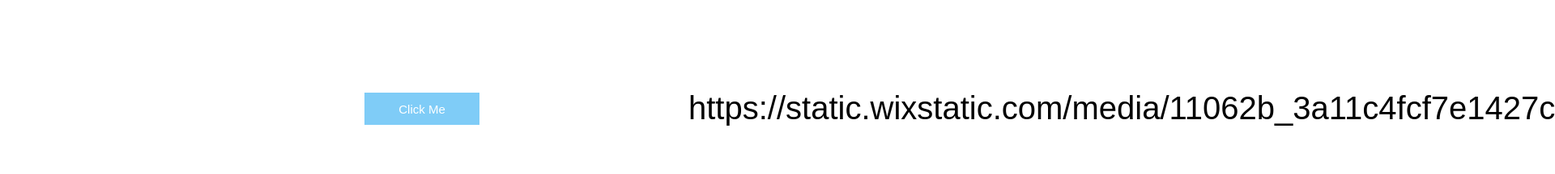
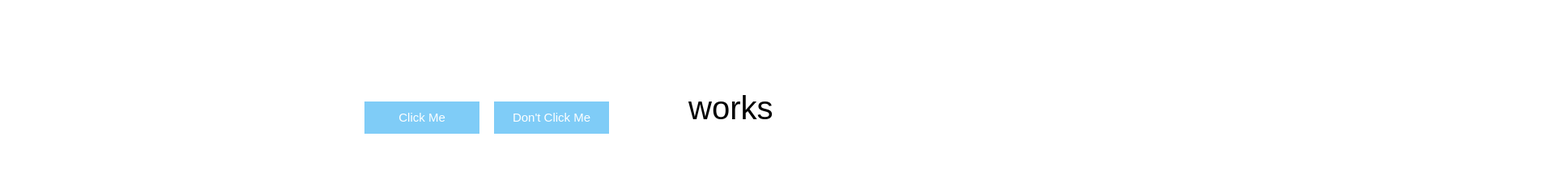
Before and after one commit to bitamar/wix-viewer-demo, a React (Create React App) app: page / in a window 1280 px wide. Shown: the top 216 px of the page at 81% size, 1920 px wide, since content can reach past the window. Built offline with nearby package versions, Linux system fonts and the light colour scheme; grey boxes are pictures that could not be loaded.

Commit message:
Restructering

```diff
--- a/public/index.html
+++ b/public/index.html
@@ -3,6 +3,8 @@
   <head>
     <meta charset="utf-8" />
     <title>React Viewer</title>
+    <link rel="preload" href="siteStructure.json" as="object">
+    <link rel="preload" href="worker.js" as="worker">
   </head>
   <body>
     <div id="root"></div>
--- a/public/siteStructure.json
+++ b/public/siteStructure.json
@@ -8,6 +8,20 @@
     },
     "layout": {
       "x": 450,
+      "y": 115,
+      "width": 142,
+      "height": 40
+    }
+  },
+  {
+    "id": "22",
+    "type": "Button",
+    "customId": "button2",
+    "data": {
+      "text": "Don't Click Me"
+    },
+    "layout": {
+      "x": 610,
       "y": 115,
       "width": 142,
       "height": 40
--- a/public/worker.js
+++ b/public/worker.js
@@ -1,60 +1,62 @@
 /* eslint-disable no-console */
-console.log("worker.js");
+
 // structureMap keeps track of everything $w need to return from getters.
-let structureMap = new Map();
+let itemsMap = new Map();
 const callbacks = [];
 
 // eslint-disable-next-line @typescript-eslint/no-unused-vars
 function $w(selector) {
   const elementId = selector.substring(1);
 
-  const structure = structureMap.get(elementId);
+  const item = itemsMap.get(elementId);
 
+  // noinspection JSUnusedGlobalSymbols
   return {
     set text(text) {
-      structure.text = text;
+      item.data.text = text;
       postMessage({ command: "setText", selector, value: text });
     },
 
     get text() {
-      return structure ? structure.text : undefined;
+      return item ? item.data.text : undefined;
     },
 
     set src(url) {
-      structure.src = url;
+      item.data.src = url;
       postMessage({ command: "setSrc", selector, value: url });
     },
 
     get src() {
-      return structure ? structure.src : undefined;
+      return item ? item.data.src : undefined;
     },
 
     onClick(callback) {
-      const callbackKey = callbacks.length;
+      const callbackId = callbacks.length;
       callbacks.push(callback);
-      postMessage({ command: "setOnClick", selector, value: callbackKey });
+      console.log("added callback #", callbackId);
+      postMessage({ command: "setOnClick", selector, value: callbackId });
     },
   };
 }
 
 // eslint-disable-next-line no-restricted-globals
-self.onmessage = ({ data }) => {
+self.onmessage = async ({ data }) => {
   console.log("main to userCode", data);
 
   switch (data.command) {
-    case "runCode":
-      fetch(data.url)
+    case "init":
+      itemsMap = data.itemsMap;
+
+      fetch(data.codeUrl)
         .then((response) => response.text())
         // eslint-disable-next-line no-eval
-        .then((response) => eval(response));
+        .then((code) => eval(code))
+        .then(() => postMessage({ command: "userCodeRan" }));
       break;
 
     case "callback":
+      console.log("running worker callback #", data.callbackId);
       callbacks[data.callbackId]();
-      break;
-
-    case "setStructure":
-      structureMap = data.structureMap;
       break;
 
     default:
--- /dev/null
+++ b/src/Renderer.tsx
@@ -0,0 +1,98 @@
+/* eslint-disable no-console */
+
+import React from "react";
+
+type Data = {
+  text?: string;
+  src?: string;
+  onClick?: () => void;
+};
+
+type Layout = {
+  x: number;
+  y: number;
+  width?: number;
+  height?: number;
+};
+
+type Element = "Button" | "Image" | "Text";
+
+export type Item = {
+  id: string;
+  type: Element;
+  customId?: string;
+  data: Data;
+  layout: Layout;
+};
+
+export function itemId({ customId, id }: Item): string {
+  return customId || id;
+}
+
+function wrapperStyle(layout: Layout): React.CSSProperties {
+  return {
+    position: "absolute",
+    top: `${layout.y}px`,
+    left: `${layout.x}px`,
+  };
+}
+
+function elementStyle(layout: Layout): React.CSSProperties {
+  const css: React.CSSProperties = {};
+
+  if (layout.width) css.width = `${layout.width}px`;
+  if (layout.height) css.height = `${layout.height}px`;
+
+  return css;
+}
+
+type Props = {
+  item: Item;
+  style: React.CSSProperties;
+};
+
+// TODO: Set text should only re-run this function (Not image etc.)
+function Button({ item, style }: Props): JSX.Element {
+  console.log("Button");
+
+  const { data } = item;
+
+  return (
+    <button type="button" style={style} onClick={data.onClick}>
+      {data.text}
+    </button>
+  );
+}
+
+function Image({ item, style }: Props): JSX.Element {
+  console.log("Image");
+  const { data } = item;
+  // TODO: Add optional caption below the image.
+  return <img src={data.src} alt="" style={style} />;
+}
+
+function Text({ item }: Props): JSX.Element {
+  console.log("Text");
+  const { data } = item;
+  return <span>{data.text}</span>;
+}
+
+function renderComponent(item: Item): JSX.Element | undefined {
+  const components = { Button, Text, Image };
+  const Component = components[item.type];
+
+  if (!Component) return undefined;
+
+  // TODO: Maybe change to prop spreading.
+  return (
+    <div key={item.id} style={wrapperStyle(item.layout)} id={itemId(item)}>
+      <Component item={item} style={elementStyle(item.layout)} />
+    </div>
+  );
+}
+
+export default function ({ items }: { items: Item[] }): JSX.Element {
+  console.log("Renderer");
+
+  return <div id="renderer">{items.map(renderComponent)}</div>;
+}
--- a/src/Structure.tsx
+++ /dev/null
@@ -1,82 +0,0 @@
-import React from "react";
-
-type Data = {
-  text?: string;
-  src?: string;
-};
-
-type Layout = {
-  x: number;
-  y: number;
-  width?: number;
-  height?: number;
-};
-
-type Element = "Button" | "Image" | "Text";
-
-export type Structure = {
-  id: string;
-  type: Element;
-  customId?: string;
-  data: Data;
-  layout: Layout;
-};
-
-export function itemId({ customId, id }: Structure): string {
-  return customId || id;
-}
-
-function getStyle(layout: Layout): React.CSSProperties {
-  const css: React.CSSProperties = {
-    position: "absolute",
-    top: `${layout.y}px`,
-    left: `${layout.x}px`,
-  };
-
-  if (layout.width) css.width = `${layout.width}px`;
-  if (layout.height) css.height = `${layout.height}px`;
-
-  return css;
-}
-
-type Props = { structure: Structure };
-
-function Button({ structure }: Props): JSX.Element {
-  const { data, layout } = structure;
-  return (
-    <button type="button" style={getStyle(layout)} id={itemId(structure)}>
-      {data.text}
-    </button>
-  );
-}
-
-function Image({ structure }: Props): JSX.Element {
-  const { data, layout } = structure;
-  return (
-    <img
-      style={getStyle(layout)}
-      id={itemId(structure)}
-      src={data.src}
-      alt=""
-    />
-  );
-}
-
-function Text({ structure }: Props): JSX.Element {
-  const { data, layout } = structure;
-  return (
-    <span style={getStyle(layout)} id={itemId(structure)}>
-      {data.text}
-    </span>
-  );
-}
-
-export function getComponent(name: Element): (props: Props) => JSX.Element {
-  // noinspection JSUnusedGlobalSymbols
-  const components = {
-    Button,
-    Text,
-    Image,
-  };
-  return components[name];
-}
--- a/src/UserCode.tsx
+++ /dev/null
@@ -1,81 +0,0 @@
-import React, { useEffect } from "react";
-import logError from "./error";
-import { itemId, Structure } from "./Structure";
-
-type Attributes = {
-  text?: string;
-  src?: string;
-};
-
-function userCodeAttributes(structure: Structure[]): Map<string, Attributes> {
-  const structureAttributes = ({ data }: Structure) => ({
-    text: data ? data.text : undefined,
-    src: data ? data.src : undefined,
-  });
-
-  return new Map(
-    structure.map((item) => [itemId(item), structureAttributes(item)]),
-  );
-}
-
-type UserCodeMessage = { command: string; selector: string; value: string };
-
-function handleUserCodeMessage(
-  root: HTMLElement,
-  worker: Worker,
-  data: UserCodeMessage,
-): void {
-  // Currently only selecting by the actual id.
-  if (!data.selector.match(/^#\w(\w|-)*$/)) {
-    logError("invalid selector", data.selector);
-    return;
-  }
-
-  const element: HTMLElement | null = root.querySelector(data.selector);
-  if (!element) {
-    logError("no such element", data.selector);
-    return;
-  }
-
-  switch (data.command) {
-    case "setText":
-      element.innerText = data.value;
-      break;
-
-    case "setSrc":
-      element.setAttribute("src", data.value);
-      break;
-
-    case "setOnClick":
-      element.onclick = () => {
-        worker.postMessage({ command: "callback", callbackId: data.value });
-      };
-      break;
-
-    default:
-      logError("invalid command", data.command);
-  }
-}
-
-const userCode = new Worker("worker.js");
-
-type Props = { structure: Structure[]; root: HTMLElement };
-
-export default function UserCode({ structure, root }: Props): JSX.Element {
-  useEffect(() => {
-    const structureMap = userCodeAttributes(structure);
-
-    userCode.onmessage = ({ data }) => {
-      // eslint-disable-next-line no-console
-      console.log("userCode to main", data);
-      handleUserCodeMessage(root, userCode, data);
-    };
-    userCode.postMessage({ command: "setStructure", structureMap });
-    userCode.postMessage({
-      command: "runCode",
-      url: "http://localhost:3000/code.js",
-    });
-  }, [root, structure]);
-
-  return <></>;
-}
--- a/src/Viewer.tsx
+++ b/src/Viewer.tsx
@@ -1,19 +1,93 @@
-import React from "react";
-import { Structure, getComponent } from "./Structure";
-import UserCode from "./UserCode";
+/* eslint-disable no-console */
 
-type Props = { structure: Structure[]; root: HTMLElement };
+import React, { useEffect, useState } from "react";
+import Renderer, { Item, itemId } from "./Renderer";
+import logError from "./error";
 
-export default function Viewer({ structure, root }: Props): JSX.Element {
-  const elements = structure.map((item) => {
-    const Component = getComponent(item.type);
-    return Component ? <Component key={item.id} structure={item} /> : null;
-  });
+type UserCodeMessage = {
+  command: "setText" | "setSrc" | "setOnClick";
+  selector: string;
+  value: string;
+};
 
-  return (
-    <>
-      {elements}
-      <UserCode structure={structure} root={root} />
-    </>
+function copyItem(oldItem: Item): Item {
+  return {
+    ...oldItem,
+    data: { ...oldItem.data },
+    layout: { ...oldItem.layout },
+  };
+}
+
+type ItemsMap = Map<string, Item>;
+function itemsReducer(
+  itemsMap: ItemsMap,
+  message: UserCodeMessage,
+  callbackMessage: (callbackId: string) => void,
+): ItemsMap {
+  const key = message.selector.substring(1);
+  const item = itemsMap.get(key);
+  if (!item) return itemsMap;
+
+  const newItem = copyItem(item);
+
+  switch (message.command) {
+    case "setText":
+      newItem.data.text = message.value;
+      break;
+
+    case "setSrc":
+      newItem.data.src = message.value;
+      break;
+
+    case "setOnClick":
+      newItem.data.onClick = () => callbackMessage(message.value);
+      break;
+
+    default:
+      logError("no such command", message.command);
+  }
+
+  // TODO: This overrides the previous itemsMap.
+  itemsMap.set(key, newItem);
+  console.log(itemsMap);
+  return itemsMap;
+}
+
+type Props = { items: Item[] };
+export default function ({ items }: Props): JSX.Element {
+  console.log("Viewer");
+
+  const [itemsMap, setItemsMap] = useState(
+    new Map(items.map((item) => [itemId(item), item])),
   );
+
+  const [waitingForUserCode, setWaitingForUserCode] = useState(true);
+
+  // TODO: Hack for creating the worker once. How this should be done?
+  const [worker] = useState(new Worker("worker.js"));
+
+  useEffect(() => {
+    console.log("Viewer starting worker");
+
+    const callbackMessage = (callbackId: string) => {
+      worker.postMessage({ command: "callback", callbackId });
+    };
+
+    worker.onmessage = ({ data }) => {
+      console.log("worker to main", data);
+
+      if (data.command === "userCodeRan") setWaitingForUserCode(false);
+      else setItemsMap(itemsReducer(itemsMap, data, callbackMessage));
+    };
+
+    worker.postMessage({
+      command: "init",
+      itemsMap,
+      codeUrl: "http://localhost:3000/code.js",
+    });
+  }, [itemsMap, worker]);
+
+  if (waitingForUserCode) return <div className="loading" />;
+
+  return <Renderer items={Array.from(itemsMap.values())} />;
 }
--- a/src/index.css
+++ b/src/index.css
@@ -24,5 +24,5 @@
 }
 
 button:hover {
-  background-color: rgba(127, 204, 247, 0.3);
+  background-color: rgba(127, 204, 247, 0.7);
 }
--- a/src/index.tsx
+++ b/src/index.tsx
@@ -1,7 +1,8 @@
 import React from "react";
 import { render } from "react-dom";
+import { Item } from "./Renderer";
 import Viewer from "./Viewer";
-import { Structure } from "./Structure";
+
 import "./index.css";
 
 async function fetchJson<T>(request: RequestInfo): Promise<T> {
@@ -9,11 +10,10 @@
   return response.json();
 }
 
-const root = document.getElementById("root");
-if (root) {
-  (async () => {
-    const url = "http://localhost:3000/siteStructure.json";
-    const structure = await fetchJson<Structure[]>(url);
-    render(<Viewer structure={structure} root={root} />, root);
-  })();
-}
+(async () => {
+  const url = "http://localhost:3000/siteStructure.json";
+  const items = await fetchJson<Item[]>(url);
+
+  // TODO: Move usercode logic here, and mock rerender from here.
+  render(<Viewer items={items} />, document.getElementById("root"));
+})();
```
Also changed, not shown: public/code.js (+10 -8 lines).
